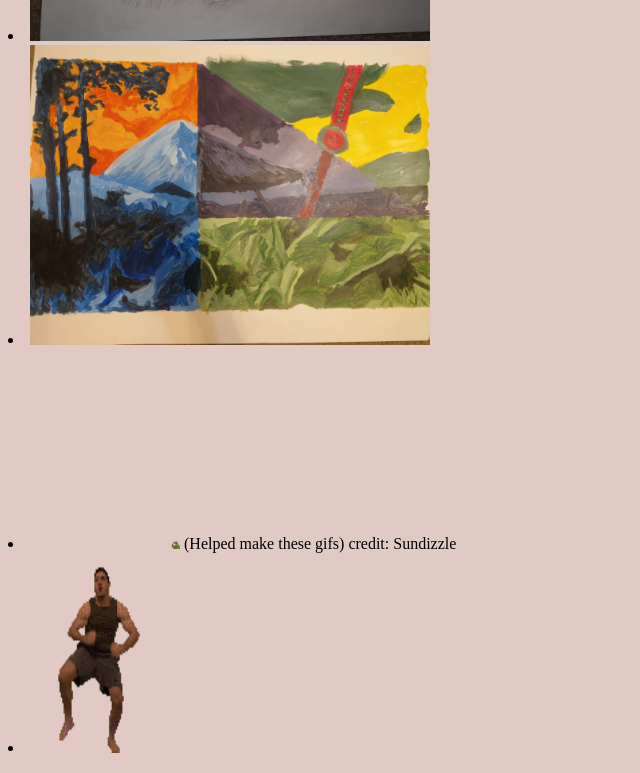
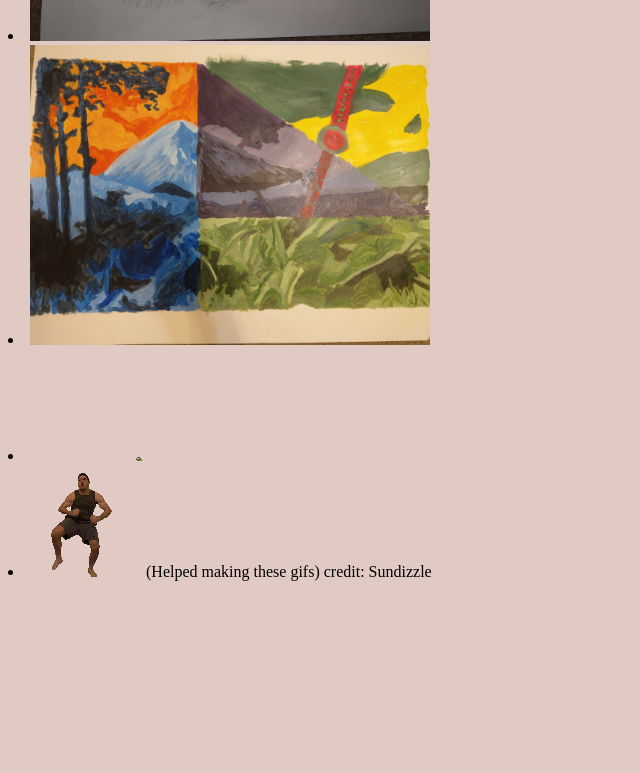
Before and after one commit to KOB20/fid, a plain HTML site: page resume/index.html in a window 1280 px wide. Shown: the part 1364-2137 px from the top of the page, without its empty margins (0-640 px from the left). After the commit the page ends 1961 px from the top, so only its background shows below. Drawn offline with Linux system fonts and the light colour scheme.

Commit message:
Update index.html

```diff
--- a/resume/index.html
+++ b/resume/index.html
@@ -46,6 +46,6 @@ Eventually transfering to the <em>University of Central Florida</em> to get a de
 <p><li><img src="cat.jpg" width="300" height="400" alt="perspective object in box assignment"</li>
 <li><img src="ducks.jpg" width="400" height="300" alt="contour assignment"</li>
 <li><img src="painting.jpg" width="400" height="300" alt="color theory assignment"</li>
-<li><img src="peepoarrive.gif" width="150" height="200" alt="twitch emote"</li> (Helped make these gifs) credit: Sundizzle
-<li><img src="greekSlav.gif" width="150" height="200" alt="twitch emote"</li>
+<li><img src="peepoarrive.gif" width="112" height="112" alt="twitch emote"</li>
+<li><img src="greekSlav.gif" width="112" height="112" alt="twitch emote"</li> (Helped making these gifs) credit: Sundizzle
   </p>
```
